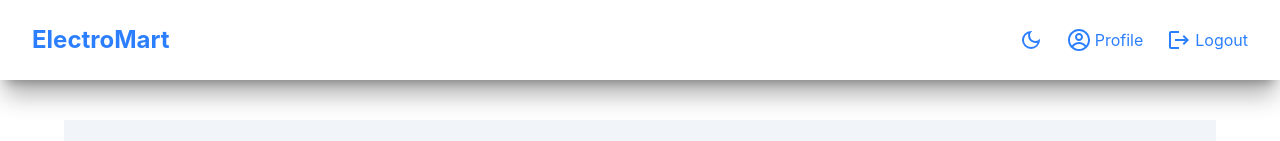
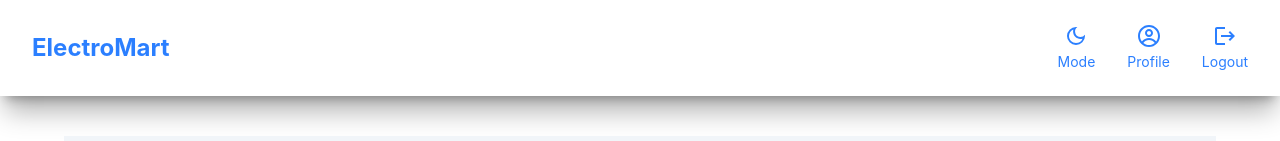
Before and after one commit to sambac123/electro-mart-ecommerce, a React (Vite) app: page /main in a window 1280 px wide. Shown: the top 141 px of the page. Built offline with nearby package versions, Linux system fonts and the light colour scheme; no server answers; sample sign-in values are in the browser's storage.

Commit message:
navbar is changed

```diff
--- a/src/components/AdminDashboard.jsx
+++ b/src/components/AdminDashboard.jsx
@@ -9,6 +9,7 @@ import API from '../api/API';
 export default function AdminDashboard() {
   const [category,setCategory]=useState("");
   const [image,setImage]=useState(null);
+
   const handleImage = (e)=>{
     const file = e.target.files[0];
     if(!file) return;
@@ -25,6 +26,7 @@ export default function AdminDashboard() {
   const [description, setDescription] = useState("")
   const [currentPage,setCurrentPage] = useState(1)
   const [edit,setEdit]=useState(null);
+
   const fetchAllProducts = async () =>{
   const resp = await API.get("")
   setProducts(resp.data)
@@ -111,6 +113,23 @@ setEdit(item.prod_id);
   setImage(item.image);
 };
 
+ const [visiable,setVisiable]=useState({})
+
+   useEffect (()=>{
+    const observer = new IntersectionObserver((entries) => {
+      entries.forEach((entry)=>{
+        if(entry.isIntersecting){
+          setVisiable((prev) => ({
+            ...prev,[entry.target.dataset.id]:true
+          }))
+        }
+      })
+    },{threshold:0.2})
+    const elements = document.querySelectorAll(".animate-card")
+    elements.forEach((e1)=>observer.observe(e1))
+    return () =>observer.disconnect()
+  },[Products])
+
   return (
     <>
     <div className='max-w-6xl max-auto bg-white p-12 rounded shadow-xl'>
@@ -169,7 +188,10 @@ setEdit(item.prod_id);
 
                <div className='grid grid-cols-1 sm:grid-cols-2 md:grid-cols-3 lg:grid-cols-4 gap-6 pb-10 py-6'>
           {Products.map((item,index)=>(
-        <div class="relative flex flex-col text-gray-700 bg-white shadow-xl/30 bg-clip-border rounded-xl w-full h-full justify-between">
+        <div   data-id={item.prod_id}
+  className={`animate-card relative flex flex-col text-gray-700 bg-white shadow-xl/30 rounded-xl w-full h-full justify-between transition-all duration-700
+  ${visiable[item.prod_id] ? "opacity-100 translate-y-0" : "opacity-0 translate-y-10"}
+  `}>
             <div key={item.prod_id} class="relative mx-4 mt-4 overflow-hidden text-gray-700 bg-white bg-clip-border rounded-xl h-65">
                 <img
                     src={item.image}
--- a/src/components/Header.jsx
+++ b/src/components/Header.jsx
@@ -61,26 +61,33 @@ export default function Header({darkMode, setDarkMode}) {
           </span>
 
           {/* Menu */}
-          <ul className="flex items-center gap-6">
+         <ul className="flex items-center gap-8">
 
   {/* Dark Mode */}
-            <li className="cursor-pointer">
-              <MdOutlineDarkMode className='text-2xl cursor-pointer'   onClick={()=>setDarkMode(!darkMode)} />
+  <li className="flex flex-col items-center cursor-pointer hover:scale-110 transition">
+    <MdOutlineDarkMode
+      className='text-2xl'
+      onClick={()=>setDarkMode(!darkMode)}
+    />
+    <span className="text-sm mt-1">Mode</span>
   </li>
 
   {/* Profile */}
-            <li className="flex items-center gap-1 cursor-pointer" onClick={()=>setShowProfile(true)}>
+  <li
+    className="flex flex-col items-center cursor-pointer hover:scale-110 transition"
+    onClick={()=>setShowProfile(true)}
+  >
     <CgProfile className='text-2xl' />
-              Profile
+    <span className="text-sm mt-1">Profile</span>
   </li>
 
   {/* Logout */}
   <li
     onClick={logout}
-              className="flex items-center gap-1 cursor-pointer"
+    className="flex flex-col items-center cursor-pointer hover:scale-110 transition"
   >
     <MdLogout className='text-2xl' />
-              Logout
+    <span className="text-sm mt-1">Logout</span>
   </li>
 
 </ul>
```
Lines whose indentation alone changed are shown as unchanged.
